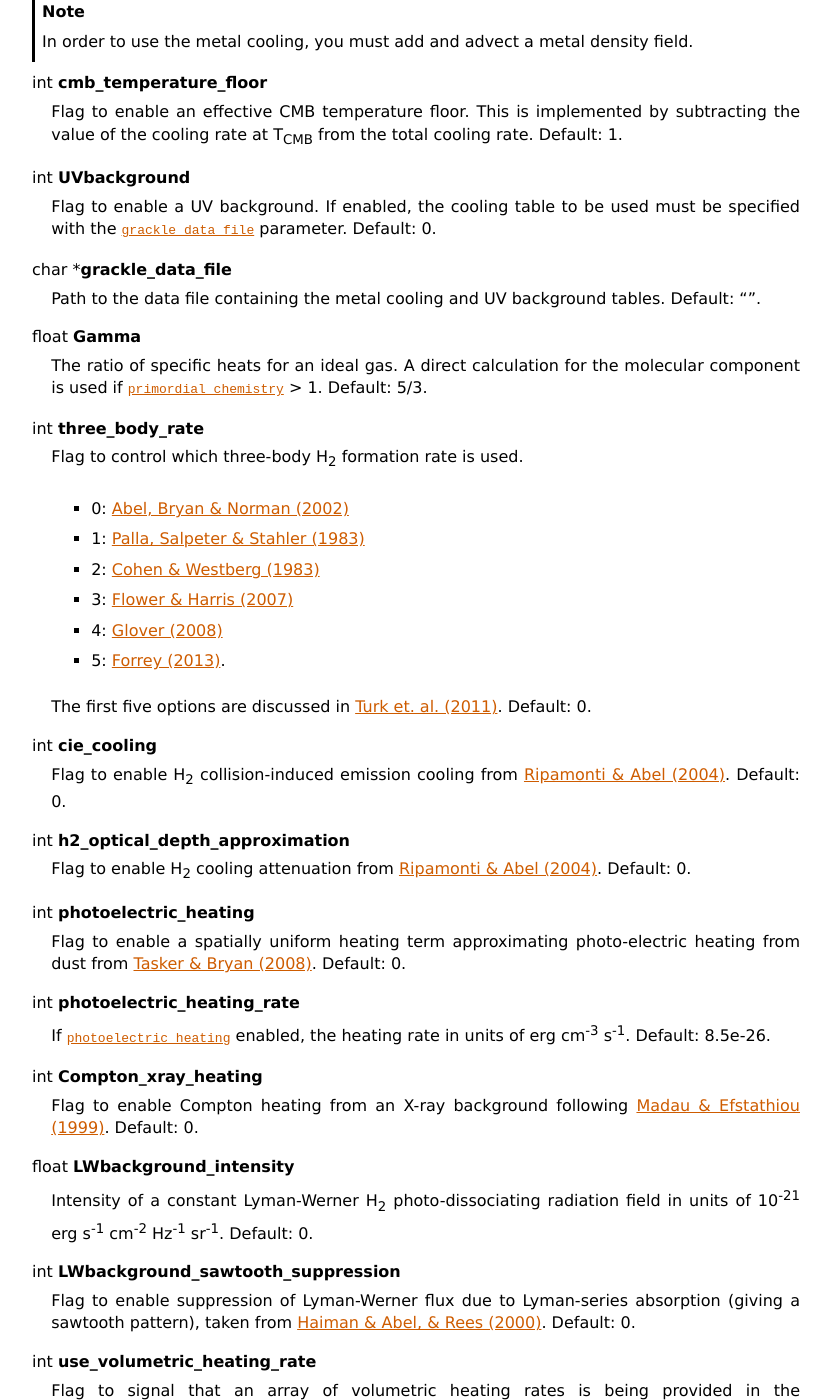
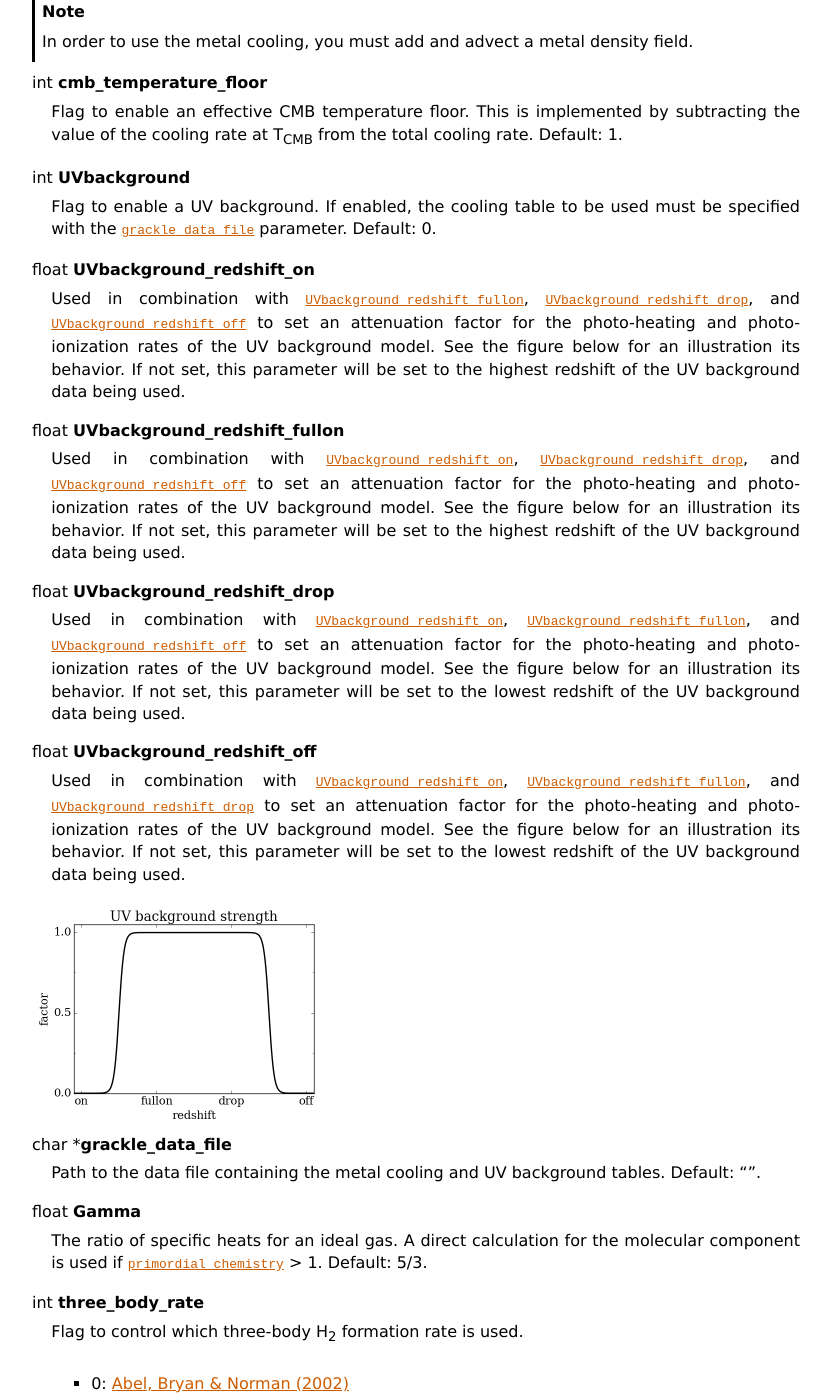
Before and after one commit to grackle-project/grackle, a Sphinx documentation site: the page built from doc/source/Parameters.rst, in a window 1280 px wide and 1400 px high, scrolled down 1146 px. Shown: the whole window, without its empty margins (48-879 px from the left). Built offline with Sphinx 7.4.7, drawn with Linux system fonts in a browser that asks for light colours.

Commit message:
Adding documentation for UV background on/fullon/drop/off flags.

```diff
--- a/doc/source/Parameters.rst
+++ b/doc/source/Parameters.rst
@@ -72,6 +72,49 @@ For all on/off integer flags, 0 is off and 1 is on.
    Flag to enable a UV background.  If enabled, the cooling table to be
    used must be specified with the :c:data:`grackle_data_file` parameter.
    Default: 0.
+
+.. c:var:: float UVbackground_redshift_on
+
+   Used in combination with :c:data:`UVbackground_redshift_fullon`,
+   :c:data:`UVbackground_redshift_drop`, and
+   :c:data:`UVbackground_redshift_off` to set an attenuation factor for the
+   photo-heating and photo-ionization rates of the UV background model.
+   See the figure below for an illustration its behavior.  If not set,
+   this parameter will be set to the highest redshift of the UV background
+   data being used.
+
+.. c:var:: float UVbackground_redshift_fullon
+
+   Used in combination with :c:data:`UVbackground_redshift_on`,
+   :c:data:`UVbackground_redshift_drop`, and
+   :c:data:`UVbackground_redshift_off` to set an attenuation factor for the
+   photo-heating and photo-ionization rates of the UV background model.
+   See the figure below for an illustration its behavior.  If not set,
+   this parameter will be set to the highest redshift of the UV background
+   data being used.
+
+.. c:var:: float UVbackground_redshift_drop
+
+   Used in combination with :c:data:`UVbackground_redshift_on`,
+   :c:data:`UVbackground_redshift_fullon`, and
+   :c:data:`UVbackground_redshift_off` to set an attenuation factor for the
+   photo-heating and photo-ionization rates of the UV background model.
+   See the figure below for an illustration its behavior.  If not set,
+   this parameter will be set to the lowest redshift of the UV background
+   data being used.
+
+.. c:var:: float UVbackground_redshift_off
+
+   Used in combination with :c:data:`UVbackground_redshift_on`,
+   :c:data:`UVbackground_redshift_fullon`, and
+   :c:data:`UVbackground_redshift_drop` to set an attenuation factor for the
+   photo-heating and photo-ionization rates of the UV background model.
+   See the figure below for an illustration its behavior.  If not set,
+   this parameter will be set to the lowest redshift of the UV background
+   data being used.
+
+.. image:: _images/ramp.png
+   :width: 300
 
 .. c:var:: char* grackle_data_file
 
```
Also changed, not shown: doc/source/_images/ramp.png (added).
